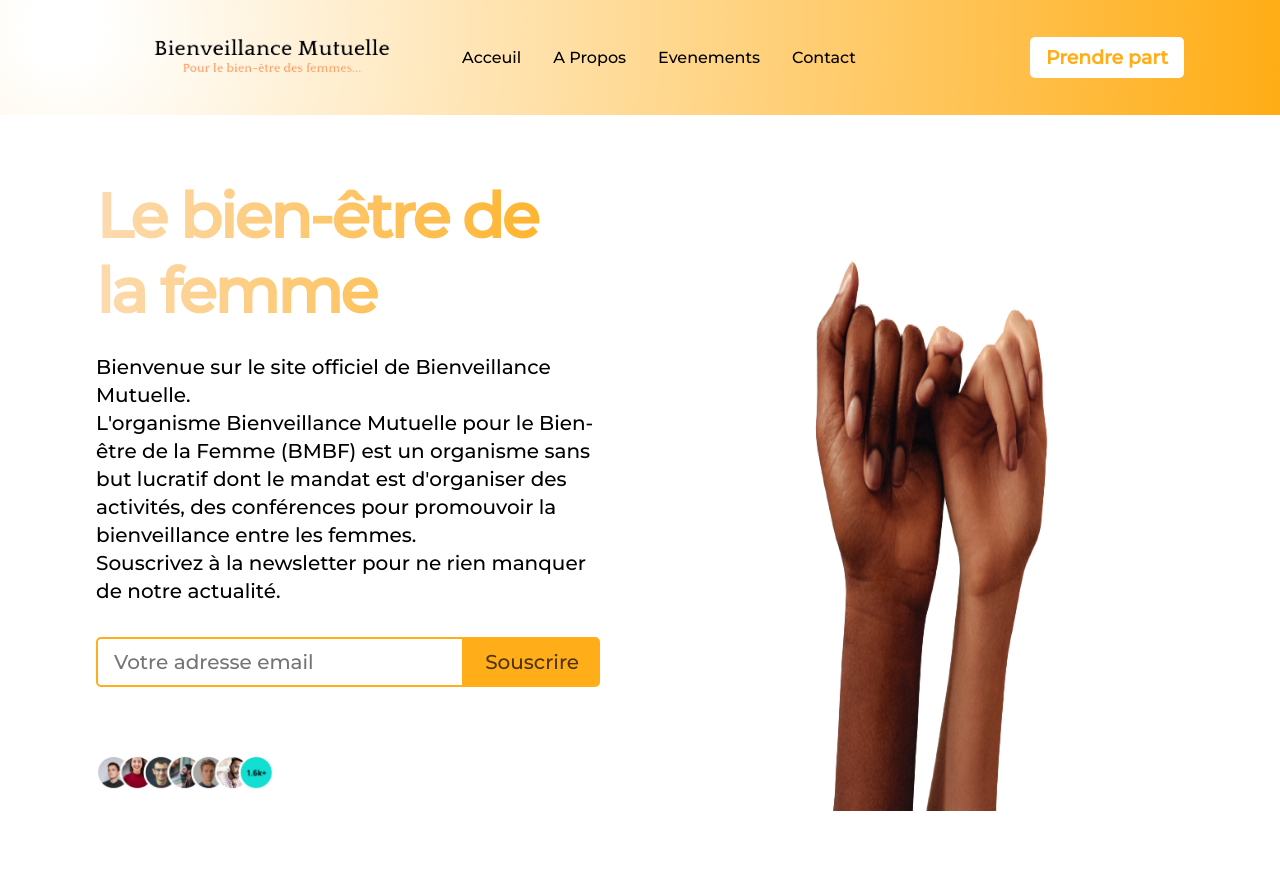
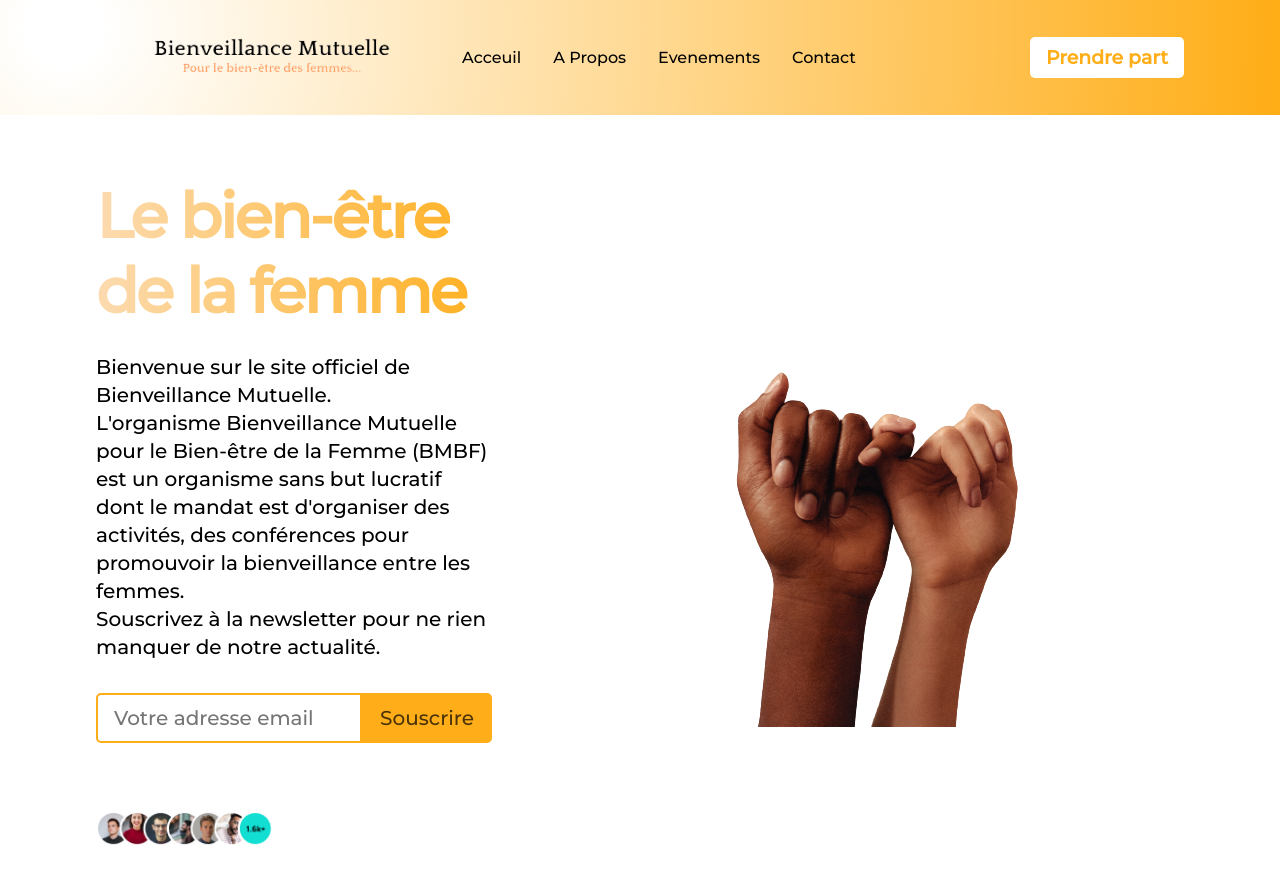
Before and after one commit to bricekk/bienveillance-mutuelle-website, a React (Create React App) app: page / in a window 1280 px wide. Shown: the top 884 px of the page. Built offline with nearby package versions, Linux system fonts and the light colour scheme; a web font is replaced by a local one.

Commit message:
navbar css responsice

```diff
--- a/src/components/header/header.scss
+++ b/src/components/header/header.scss
@@ -109,8 +109,8 @@
 }
 
 .bvm__header-image img {
-    width: 100%;
-    height: 100%;
+    width: auto;
+    height: auto;
 }
 
 @media screen and (max-width: 1050px) {
@@ -166,3 +166,15 @@
         line-height: 16px;
     }
 }
+
+@media screen and (max-width:1252px) and (min-width:1049px) {
+
+    .bvm__header-image {
+
+        max-width: 500px;
+        img {
+            width: auto;
+            height: auto;
+        }
+    }
+}
--- a/src/components/navbar/navbar.scss
+++ b/src/components/navbar/navbar.scss
@@ -6,6 +6,8 @@
     padding-left: 6rem;
     padding-right: 6rem;
     width: 100%;
+    flex-wrap: wrap;
+    justify-content: center;
 }
 
 .bvm__navbar-links {
```
